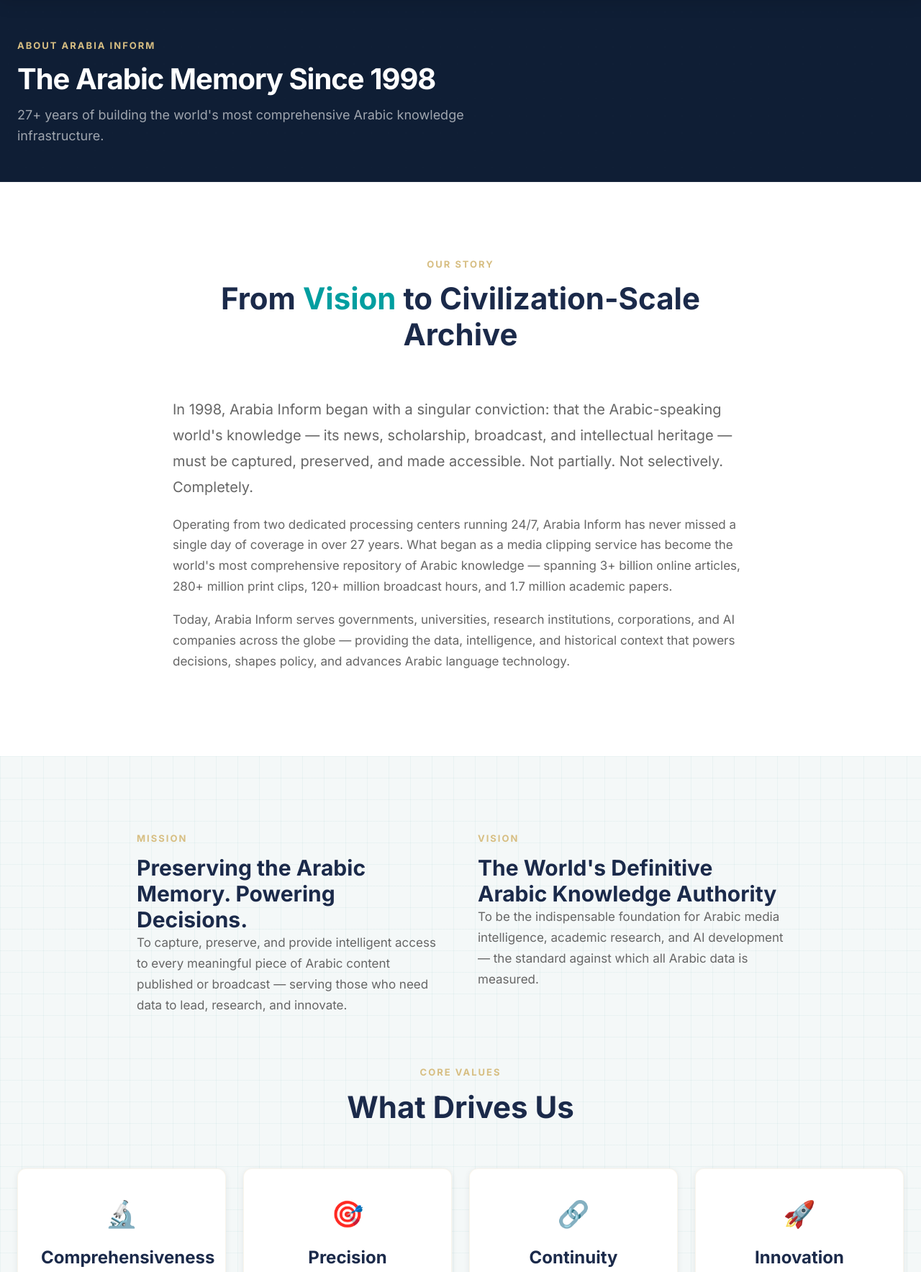
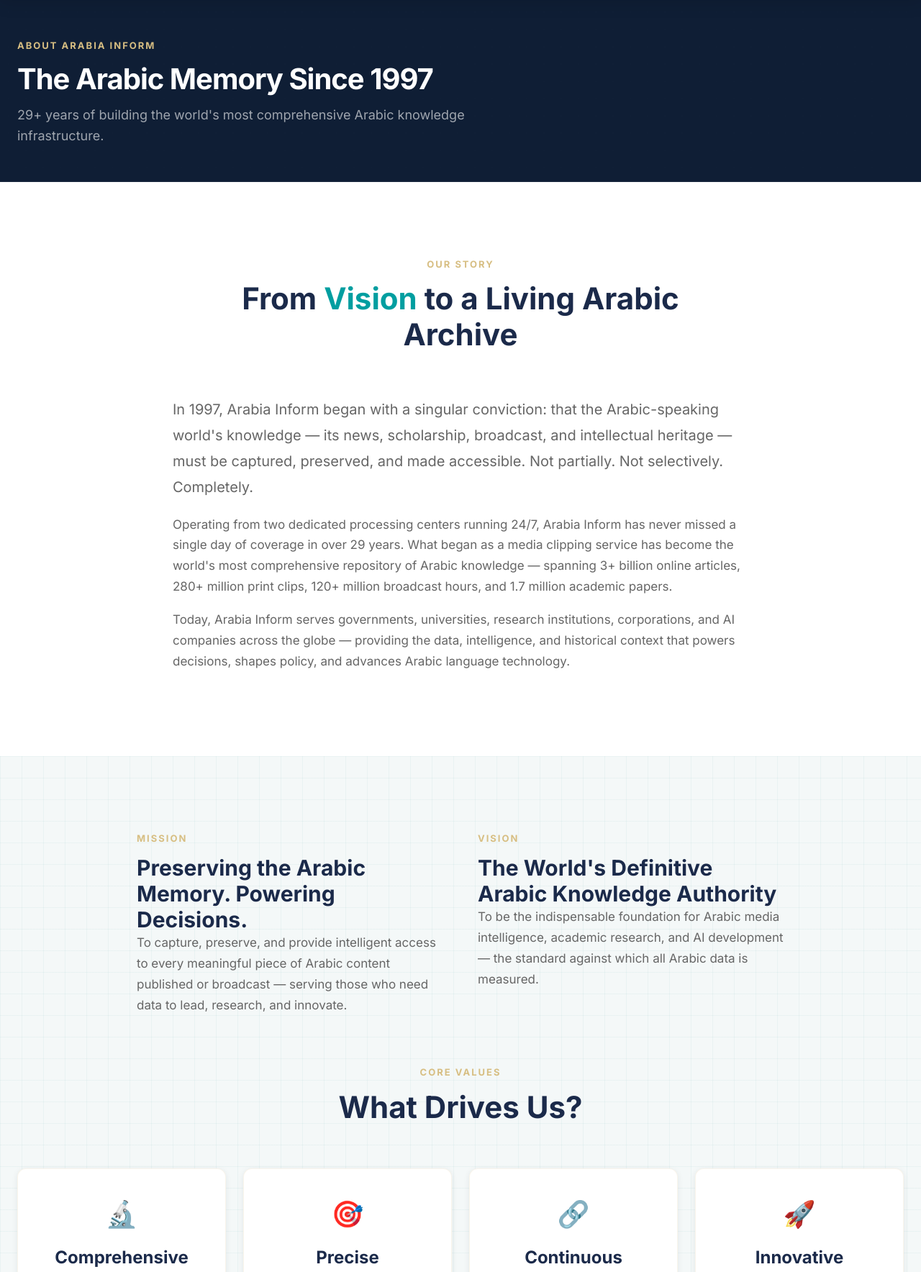
Before and after one commit to Ekson-media/arabia-inform-live, a plain HTML site: page about.html in a window 1280 px wide. Shown: the part 91-1859 px from the top of the page at 72% size. Drawn offline with Linux system fonts and the light colour scheme.

Commit message:
Update content: about.html

```diff
--- a/about.html
+++ b/about.html
@@ -131,8 +131,8 @@
     <section class="page-header">
         <div class="container">
             <span class="section-label">About Arabia Inform</span>
-            <h1>The Arabic Memory Since 1998</h1>
-            <p>27+ years of building the world's most comprehensive Arabic knowledge infrastructure.</p>
+            <h1>The Arabic Memory Since 1997</h1>
+            <p>29+ years of building the world's most comprehensive Arabic knowledge infrastructure.</p>
         </div>
     </section>
 
@@ -141,14 +141,14 @@
         <div class="container">
             <div class="section-header reveal">
                 <span class="section-label">Our Story</span>
-                <h2>From <font color="#009ea0">Vision</font> to Civilization-Scale Archive</h2>
+                <h2>From <font color="#009ea0">Vision</font> to a Living Arabic Archive</h2>
             </div>
             <div style="max-width:800px;margin:0 auto;">
-                <p class="lead reveal">In 1998, Arabia Inform began with a singular conviction: that the Arabic-speaking
+                <p class="lead reveal">In 1997, Arabia Inform began with a singular conviction: that the Arabic-speaking
                     world's knowledge — its news, scholarship, broadcast, and intellectual heritage — must be captured,
                     preserved, and made accessible. Not partially. Not selectively. Completely.</p>
                 <p class="reveal">Operating from two dedicated processing centers running 24/7, Arabia Inform has never
-                    missed a single day of coverage in over 27 years. What began as a media clipping service has become
+                    missed a single day of coverage in over 29 years. What began as a media clipping service has become
                     the world's most comprehensive repository of Arabic knowledge — spanning 3+ billion online articles,
                     280+ million print clips, 120+ million broadcast hours, and 1.7 million academic papers.</p>
                 <p class="reveal">Today, Arabia Inform serves governments, universities, research institutions,
@@ -178,27 +178,27 @@
 
             <div class="section-header reveal">
                 <span class="section-label">Core Values</span>
-                <h2>What Drives Us</h2>
+                <h2>What Drives Us?</h2>
             </div>
             <div class="values-grid">
                 <div class="value-card reveal">
                     <div class="value-icon">🔬</div>
-                    <h4>Comprehensiveness</h4>
+                    <h4>Comprehensive</h4>
                     <p>Every source. Every day. No gaps. No exceptions.</p>
                 </div>
                 <div class="value-card reveal">
                     <div class="value-icon">🎯</div>
-                    <h4>Precision</h4>
+                    <h4>Precise</h4>
                     <p>Meticulous indexing, classification, and metadata enrichment.</p>
                 </div>
                 <div class="value-card reveal">
                     <div class="value-icon">🔗</div>
-                    <h4>Continuity</h4>
+                    <h4>Continuous</h4>
                     <p>27 years of uninterrupted, 24/7 operation. Zero days missed.</p>
                 </div>
                 <div class="value-card reveal">
                     <div class="value-icon">🚀</div>
-                    <h4>Innovation</h4>
+                    <h4>Innovative</h4>
                     <p>Continuously evolving — from print archives to AI-ready datasets.</p>
                 </div>
                 <div class="value-card reveal">
@@ -209,7 +209,7 @@
                 <div class="value-card reveal">
                     <div class="value-icon">🏛️</div>
                     <h4>Heritage</h4>
-                    <p>Guardians of the collective Arabic intellectual memory.</p>
+                    <p>Preserving Arabic intellectual memory.</p>
                 </div>
             </div>
         </div>
@@ -320,9 +320,9 @@
     <section class="section" id="centers">
         <div class="container">
             <div class="section-header reveal">
-                <span class="section-label">Operational Infrastructure 000</span>
-                <h2>Two Dedicated Processing Centers ---</h2>
-                <p>Operating 24/7, 365 days a year — zero downtime since 1998.</p>
+                <span class="section-label">Operational Infrastructure</span>
+                <h2>Two Dedicated Processing Centers</h2>
+                <p>Operating 24/7, 365 days a year — zero downtime since 1997.</p>
             </div>
             <div class="centers-grid">
                 <div class="center-card reveal">
@@ -335,7 +335,7 @@
                     <div class="center-icon">🏢</div>
                     <h4>Center 2 — Archive & Intelligence</h4>
                     <p>Manages the historical archive, academic database, deep analysis, and client-facing intelligence
-                        services. Houses the complete 27-year data repository.</p>
+                        services. Houses the complete 29-year data repository.</p>
                 </div>
             </div>
         </div>
@@ -344,7 +344,7 @@
     <!-- CTA -->
     <section class="cta-band">
         <div class="container reveal">
-            <h2>Ready to Access the Arabic Memory?</h2>
+            <h2>Ready to Get Started?</h2>
             <div class="cta-buttons">
                 <a href="contact.html" class="btn btn-gold btn-lg">Request a Demo</a>
                 <a href="archive.html" class="btn btn-outline btn-lg">Explore the Archive</a>
```
